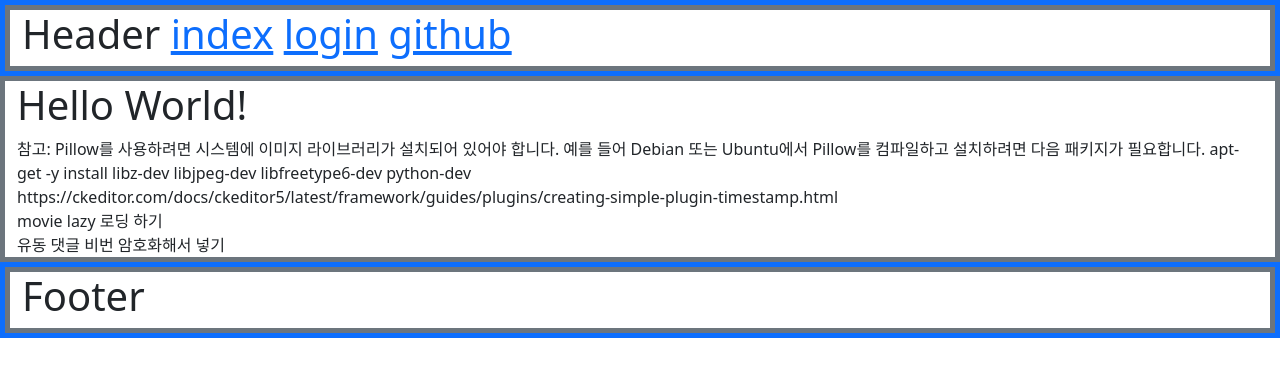
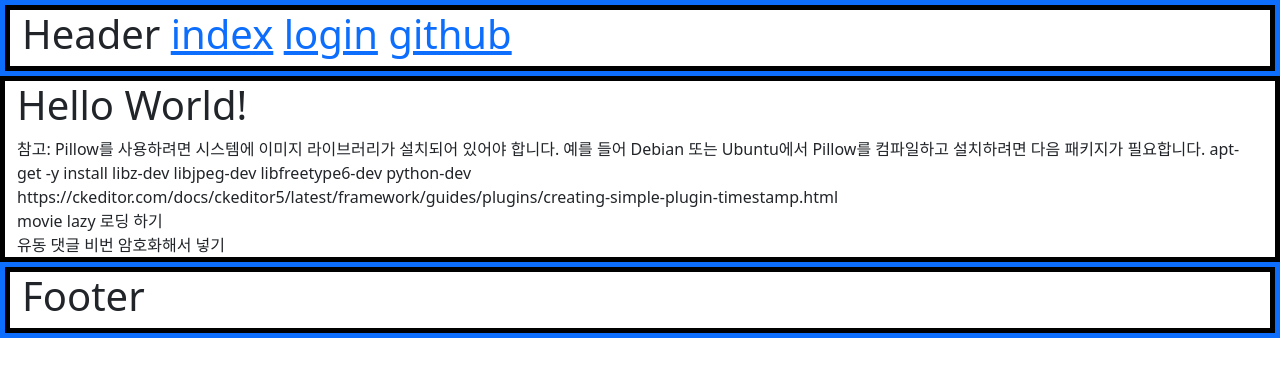
Before and after one commit to sisu-01/sisu2, a Django app: page / in a window 1280 px wide. Shown: the top 377 px of the page. Run offline with Django 4.2, Linux system fonts and the light colour scheme; data that the repository does not hold is empty; some libraries are stand-ins or nearby versions.

Commit message:
bbb 색 변경

```diff
--- a/static/css/sisu2.css
+++ b/static/css/sisu2.css
@@ -2,5 +2,5 @@
     border: 5px solid #0d6efd!important;
 }
 .bbb {
-    border: 5px solid #6c757d!important;
+    border: 5px solid #000!important;
 }
```
